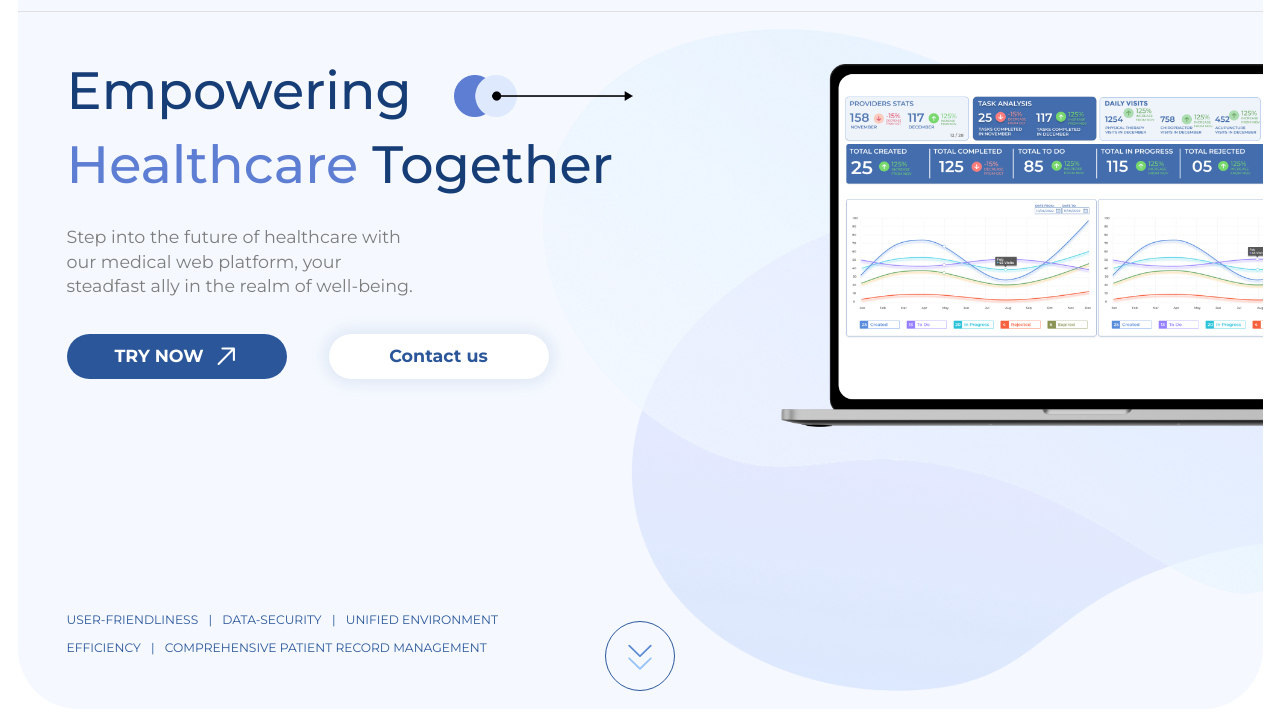
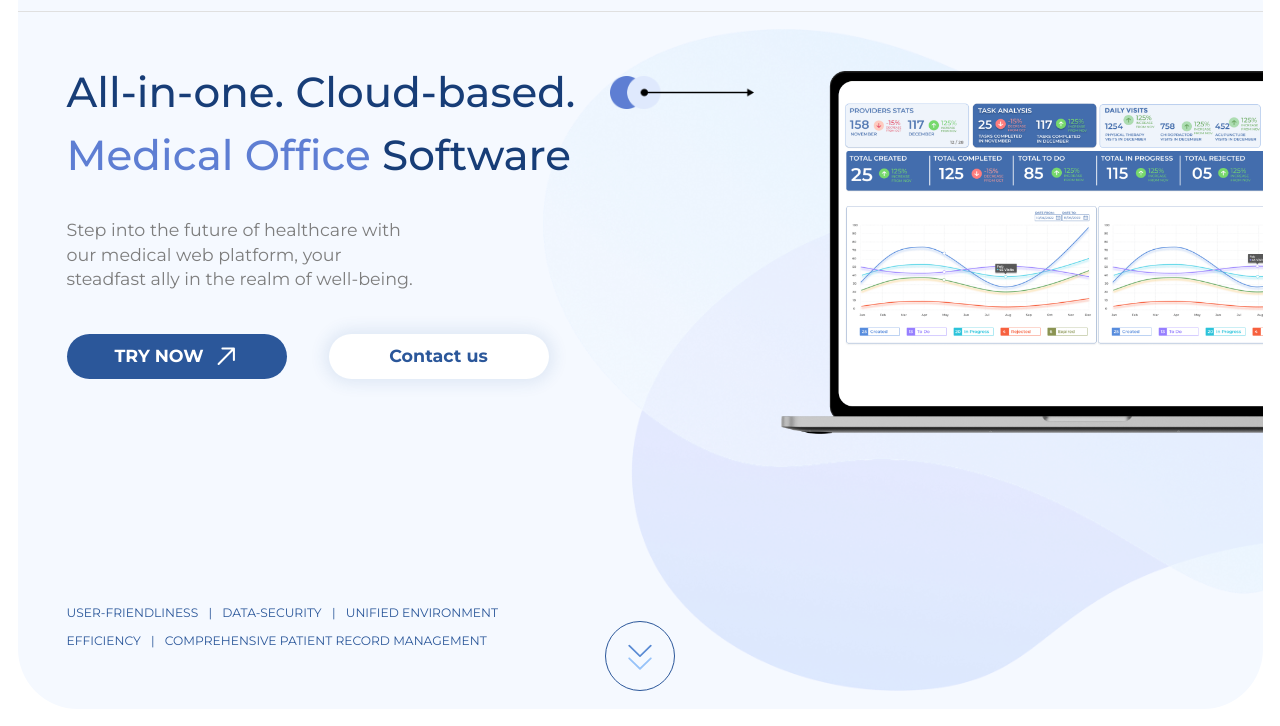
Before and after one commit to sasha-odintsov/magenda-landing, a website: page index.html in a window 1280 px wide. Shown: the part 74-800 px from the top of the page. Drawn offline with Linux system fonts and the light colour scheme.

Commit message:
Updated main page title

```diff
--- a/index.html
+++ b/index.html
@@ -72,17 +72,17 @@
 
         <!-- Main -->
         <main
-          class="bg-[url(/public/images/bg-main.png)] 4xl:pt-[10vh] 2xl:pb-[90px] flex my-5 2xl:py-14 py-10 bg-contain bg-no-repeat bg-right 2xl:min-h-[calc(100vh-189px)] min-h-[calc(100vh-138px)]"
+          class="bg-[url(/public/images/bg-main.png)] 4xl:pt-[10vh] 2xl:pb-[90px] flex my-5 2xl:py-16 py-12 bg-contain bg-no-repeat bg-right 2xl:min-h-[calc(100vh-189px)] min-h-[calc(100vh-138px)]"
         >
           <div class="flex flex-col 3xl:w-[58%] w-2/3">
             <div class="mb-10">
               <div class="ps-14">
                 <div
-                  class="3xl:text-8xl xl:text-6xl text-5xl font-medium text-blue-dark"
-                >
-                  <div class="flex items-end 3xl:mb-10 mb-6">
-                    <span class="me-12"> Empowering </span>
-                    <div class="w-1/4 shrink-0 block">
+                  class="3xl:text-6xl xl:text-5xl text-4xl font-medium text-blue-dark"
+                >
+                  <div class="flex items-center 3xl:mb-10 mb-6">
+                    <span class="">All-in-one. Cloud-based.</span>
+                    <div class="ps-10 w-1/4 shrink-0 block">
                       <img
                         src="/public/images/arrows.png"
                         alt="Arrows"
@@ -91,12 +91,12 @@
                     </div>
                   </div>
                   <span>
-                    <span class="text-blue-contrast">Healthcare</span>
-                    Together
+                    <span class="text-blue-contrast">Medical Office</span>
+                    Software
                   </span>
                 </div>
                 <p
-                  class="text-gray 3xl:text-3xl 2xl:text-2xl text-xl 3xl:leading-[40px] mt-10"
+                  class="text-gray 3xl:text-3xl 2xl:text-2xl text-xl 3xl:leading-[40px] mt-12"
                 >
                   Step into the future of healthcare with
                   <br />
@@ -104,7 +104,7 @@
                   <br />
                   steadfast ally in the realm of well-being.
                 </p>
-                <div class="flex mt-10">
+                <div class="flex mt-12">
                   <a
                     class="button-main me-12 uppercase 3xl:w-[300px] xl:w-[220px] w-[30%] 3xl:py-4 py-3 text-white 3xl:text-2xl text-xl font-bold flex items-center justify-center"
                     href="https://app.magendamd.com"
```
Also changed, not shown: public/styles.css.
